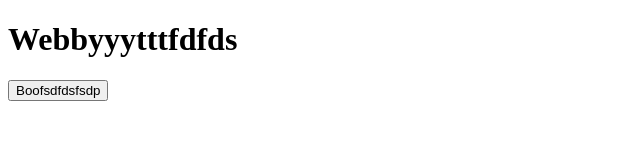
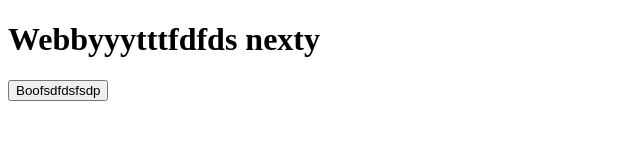
Before and after one commit to cassi10/turbo-gh-actions-test, a Next.js app in the folder apps/web/: page / in a window 1280 px wide. Shown: the top 160 px of the page, without its empty margins (0-640 px from the left). Built offline with nearby package versions, Linux system fonts and the light colour scheme.

Commit message:
updated files

```diff
--- a/apps/web/pages/index.tsx
+++ b/apps/web/pages/index.tsx
@@ -3,7 +3,7 @@ import { Button } from "@scope/ui";
 export default function Web() {
   return (
     <div>
-      <h1>Webbyyytttfdfds</h1>
+      <h1>Webbyyytttfdfds nexty</h1>
       <Button />
     </div>
   );
```
